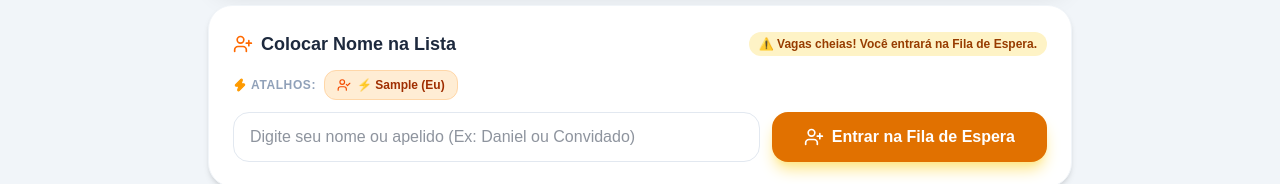
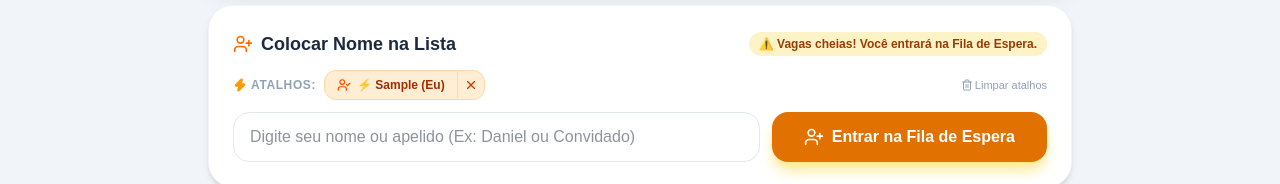
Before and after one commit to caldeirapro/cerradaovolei, a Next.js app: page / in a window 1280 px wide. Both pictures are taken after typing "Sample" into the empty fields and a click on the button "Entrar na Fila de Espera". Shown: the part 312-496 px from the top of the page. Built offline with nearby package versions, Linux system fonts and the light colour scheme.

Commit message:
feat: adiciona remocao individual e limpeza completa de atalhos de nomes salvos

```diff
--- a/src/components/AddPlayerForm.tsx
+++ b/src/components/AddPlayerForm.tsx
@@ -1,7 +1,7 @@
 'use client';
 
 import React, { useState, useEffect } from 'react';
-import { UserPlus, UserCheck, Zap, X } from 'lucide-react';
+import { UserPlus, UserCheck, Zap, X, Trash2 } from 'lucide-react';
 
 interface AddPlayerFormProps {
   onAddPlayer: (name: string) => void;
@@ -49,6 +49,30 @@ export const AddPlayerForm: React.FC<AddPlayerFormProps> = ({ onAddPlayer, maxPl
     localStorage.setItem('cerradao_user_name_history', JSON.stringify(updatedHistory));
   };
 
+  const handleRemoveSingleHistoryName = (nameToRemove: string, e: React.MouseEvent) => {
+    e.stopPropagation(); // Evita selecionar o nome ao clicar no X
+    if (typeof window === 'undefined') return;
+
+    const updatedHistory = nameHistory.filter((n) => n !== nameToRemove);
+    setNameHistory(updatedHistory);
+    localStorage.setItem('cerradao_user_name_history', JSON.stringify(updatedHistory));
+
+    // Se o nome removido for o nome principal, limpa o nome principal
+    if (nameToRemove === myMainName) {
+      setMyMainName('');
+      localStorage.removeItem('cerradao_user_main_name');
+    }
+  };
+
+  const handleClearAllSavedNames = () => {
+    if (confirm('Deseja limpar todos os nomes salvos nos seus atalhos?')) {
+      setMyMainName('');
+      setNameHistory([]);
+      localStorage.removeItem('cerradao_user_main_name');
+      localStorage.removeItem('cerradao_user_name_history');
+    }
+  };
+
   const handleSubmit = (e: React.FormEvent) => {
     e.preventDefault();
     if (!name.trim()) return;
@@ -79,7 +103,7 @@ export const AddPlayerForm: React.FC<AddPlayerFormProps> = ({ onAddPlayer, maxPl
         )}
       </div>
 
-      {/* Atalhos Rápidos (Seu Nome e Histórico) */}
+      {/* Atalhos Rápidos (Seu Nome e Histórico com opção de deletar) */}
       {(myMainName || nameHistory.length > 0) && (
         <div className="mb-3 flex flex-wrap items-center gap-2">
           <span className="text-xs font-bold text-slate-400 uppercase tracking-wider flex items-center gap-1">
@@ -87,29 +111,60 @@ export const AddPlayerForm: React.FC<AddPlayerFormProps> = ({ onAddPlayer, maxPl
           </span>
 
           {myMainName && (
+            <div className="inline-flex items-center bg-orange-100 text-orange-800 text-xs font-bold rounded-xl border border-orange-200 overflow-hidden">
               <button
                 type="button"
                 onClick={() => handleQuickInsert(myMainName)}
-              className="bg-orange-100 hover:bg-orange-200 text-orange-800 text-xs font-bold px-3 py-1.5 rounded-xl transition-all flex items-center gap-1.5 active:scale-95 border border-orange-200"
+                className="px-3 py-1.5 hover:bg-orange-200 transition-all flex items-center gap-1.5 active:scale-95"
                 title="Inserir meu nome principal"
               >
                 <UserCheck className="w-3.5 h-3.5 text-orange-600" />
                 <span>⚡ {myMainName} (Eu)</span>
               </button>
+              <button
+                type="button"
+                onClick={(e) => handleRemoveSingleHistoryName(myMainName, e)}
+                className="px-1.5 py-1.5 hover:bg-orange-300 text-orange-700 transition-colors border-l border-orange-200"
+                title="Remover meu nome dos atalhos"
+              >
+                <X className="w-3.5 h-3.5" />
+              </button>
+            </div>
           )}
 
           {nameHistory
             .filter((n) => n !== myMainName)
             .map((histName) => (
+              <div
+                key={histName}
+                className="inline-flex items-center bg-slate-100 text-slate-700 text-xs font-semibold rounded-xl border border-slate-200/60 overflow-hidden"
+              >
                 <button
-                key={histName}
                   type="button"
                   onClick={() => handleQuickInsert(histName)}
-                className="bg-slate-100 hover:bg-slate-200 text-slate-700 text-xs font-semibold px-3 py-1.5 rounded-xl transition-all active:scale-95 border border-slate-200/60"
+                  className="px-3 py-1.5 hover:bg-slate-200 transition-all active:scale-95"
                 >
                   {histName}
                 </button>
+                <button
+                  type="button"
+                  onClick={(e) => handleRemoveSingleHistoryName(histName, e)}
+                  className="px-1.5 py-1.5 hover:bg-slate-300 text-slate-500 transition-colors border-l border-slate-200"
+                  title={`Remover "${histName}" dos atalhos`}
+                >
+                  <X className="w-3 h-3" />
+                </button>
+              </div>
             ))}
+
+          <button
+            type="button"
+            onClick={handleClearAllSavedNames}
+            className="text-[11px] font-medium text-slate-400 hover:text-rose-600 hover:underline ml-auto flex items-center gap-0.5"
+            title="Limpar todos os nomes salvos"
+          >
+            <Trash2 className="w-3 h-3" /> Limpar atalhos
+          </button>
         </div>
       )}
 
@@ -128,7 +183,7 @@ export const AddPlayerForm: React.FC<AddPlayerFormProps> = ({ onAddPlayer, maxPl
             className="w-full px-4 py-3 rounded-2xl border border-slate-200 focus:outline-none focus:ring-2 focus:ring-orange-500 focus:border-transparent text-slate-800 font-medium"
           />
 
-          {/* Sugestões de Autocomplete em Dropdown se estiver digitando */}
+          {/* Sugestões de Autocomplete em Dropdown com remoção individual */}
           {showHistory && nameHistory.length > 0 && name.trim().length > 0 && (
             <div className="absolute top-full left-0 right-0 mt-1 bg-white border border-slate-200 rounded-2xl shadow-xl z-30 overflow-hidden divide-y divide-slate-100">
               <div className="p-2 bg-slate-50 text-[11px] font-bold text-slate-400 uppercase tracking-wider flex justify-between items-center">
@@ -144,11 +199,14 @@ export const AddPlayerForm: React.FC<AddPlayerFormProps> = ({ onAddPlayer, maxPl
               {nameHistory
                 .filter((n) => n.toLowerCase().includes(name.toLowerCase()))
                 .map((suggestedName) => (
+                  <div
+                    key={suggestedName}
+                    className="w-full flex items-center justify-between px-4 py-2 hover:bg-orange-50 group"
+                  >
                     <button
-                    key={suggestedName}
                       type="button"
                       onClick={() => handleQuickInsert(suggestedName)}
-                    className="w-full text-left px-4 py-2.5 text-sm font-medium text-slate-700 hover:bg-orange-50 hover:text-orange-700 transition-colors flex items-center justify-between"
+                      className="flex-1 text-left py-1 text-sm font-medium text-slate-700 group-hover:text-orange-700 flex items-center justify-between mr-2"
                     >
                       <span>{suggestedName}</span>
                       {suggestedName === myMainName && (
@@ -157,6 +215,15 @@ export const AddPlayerForm: React.FC<AddPlayerFormProps> = ({ onAddPlayer, maxPl
                         </span>
                       )}
                     </button>
+                    <button
+                      type="button"
+                      onClick={(e) => handleRemoveSingleHistoryName(suggestedName, e)}
+                      className="text-slate-300 hover:text-rose-600 p-1 rounded-md transition-colors"
+                      title="Apagar este nome do histórico"
+                    >
+                      <Trash2 className="w-3.5 h-3.5" />
+                    </button>
+                  </div>
                 ))}
             </div>
           )}
```
Lines whose indentation alone changed are shown as unchanged.
